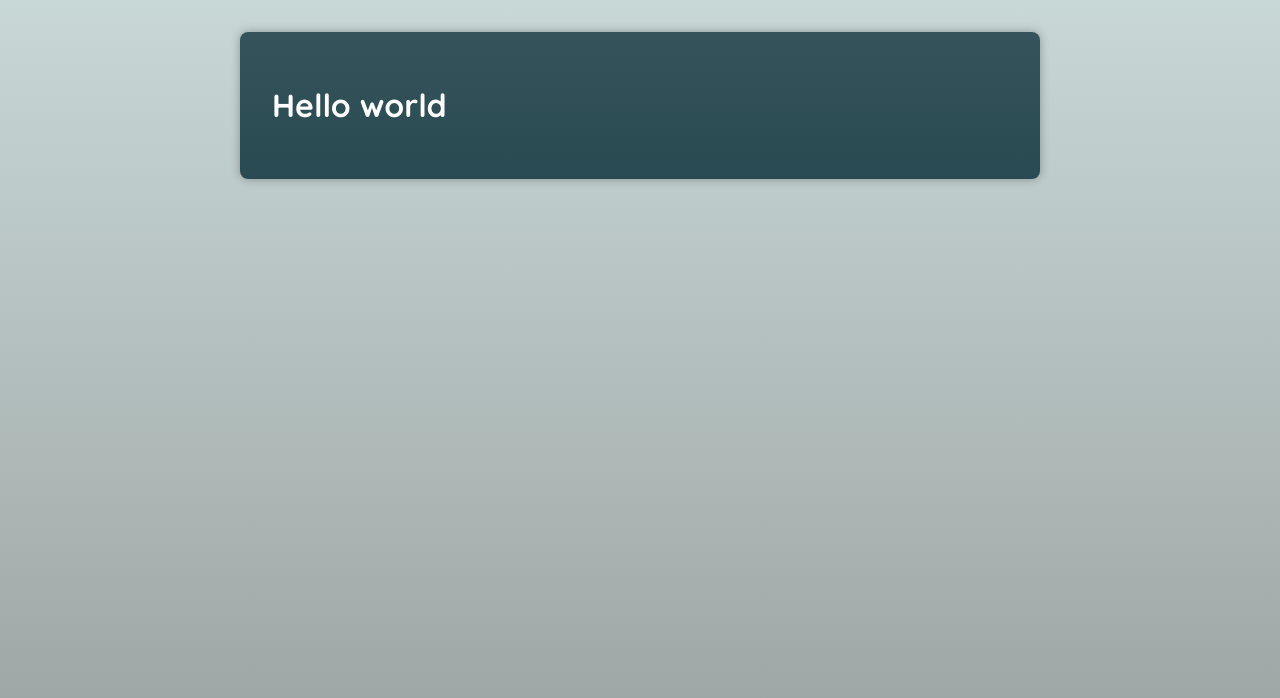
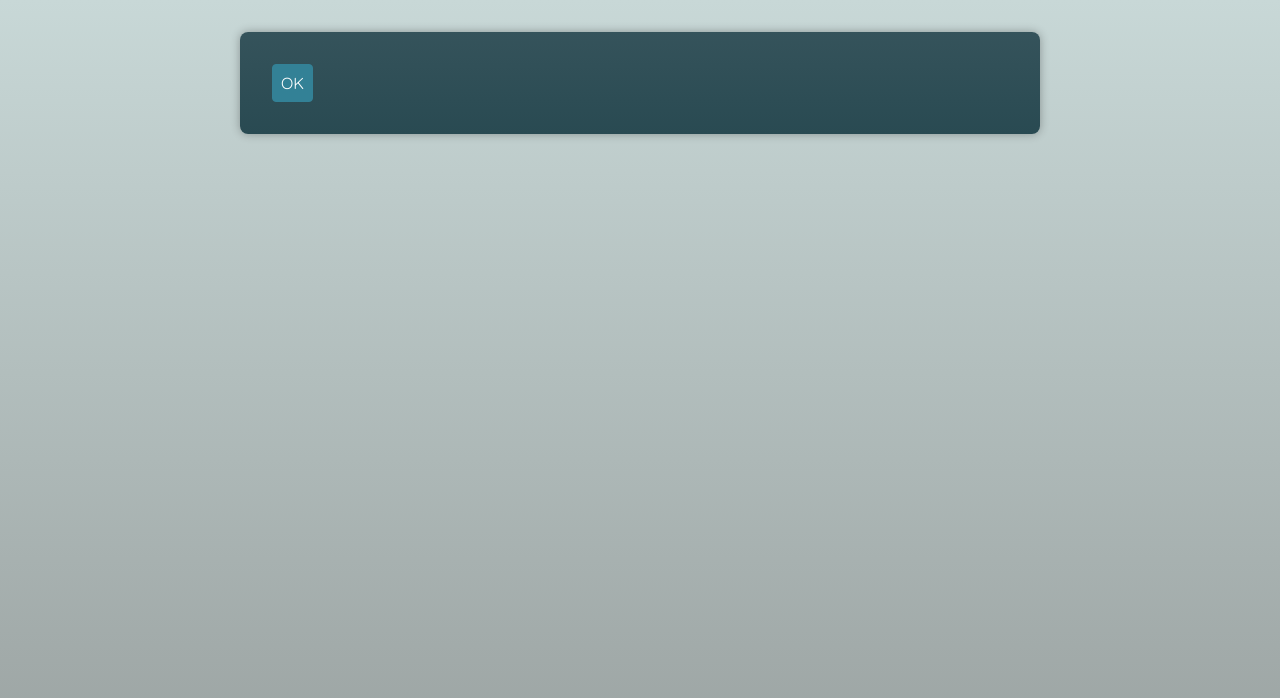
Before and after one commit to Kasia1781/ContextAPI_useReducer, a React (Vite) app: page / in a window 1280 px wide. Shown: the top 698 px of the page. Built offline with nearby package versions, Linux system fonts and the light colour scheme; a web font is replaced by a local one.

Commit message:
created Button component

```diff
--- a/src/App.tsx
+++ b/src/App.tsx
@@ -1,7 +1,8 @@
 import './App.css';
+import Button from './components/UI/Button';
 
 function App() {
-	return <h1>Hello world</h1>;
+	return <Button>OK</Button>;
 }
 
 export default App;
--- /dev/null
+++ b/src/components/UI/Button.tsx
@@ -0,0 +1,20 @@
+import { type ComponentPropsWithoutRef } from 'react';
+
+type ButtonProps = ComponentPropsWithoutRef<'button'> & {
+	href: never;
+};
+
+type AnchorProps = ComponentPropsWithoutRef<'a'> & {
+	href?: string;
+};
+
+function isAnchorProps(props: ButtonProps | AnchorProps): props is AnchorProps {
+	return 'href' in props;
+}
+
+export default function Button(props: ButtonProps | AnchorProps) {
+	if (isAnchorProps(props)) {
+		return <a className='button' {...props}></a>;
+	}
+	return <button className='button' {...props}></button>;
+}
```
